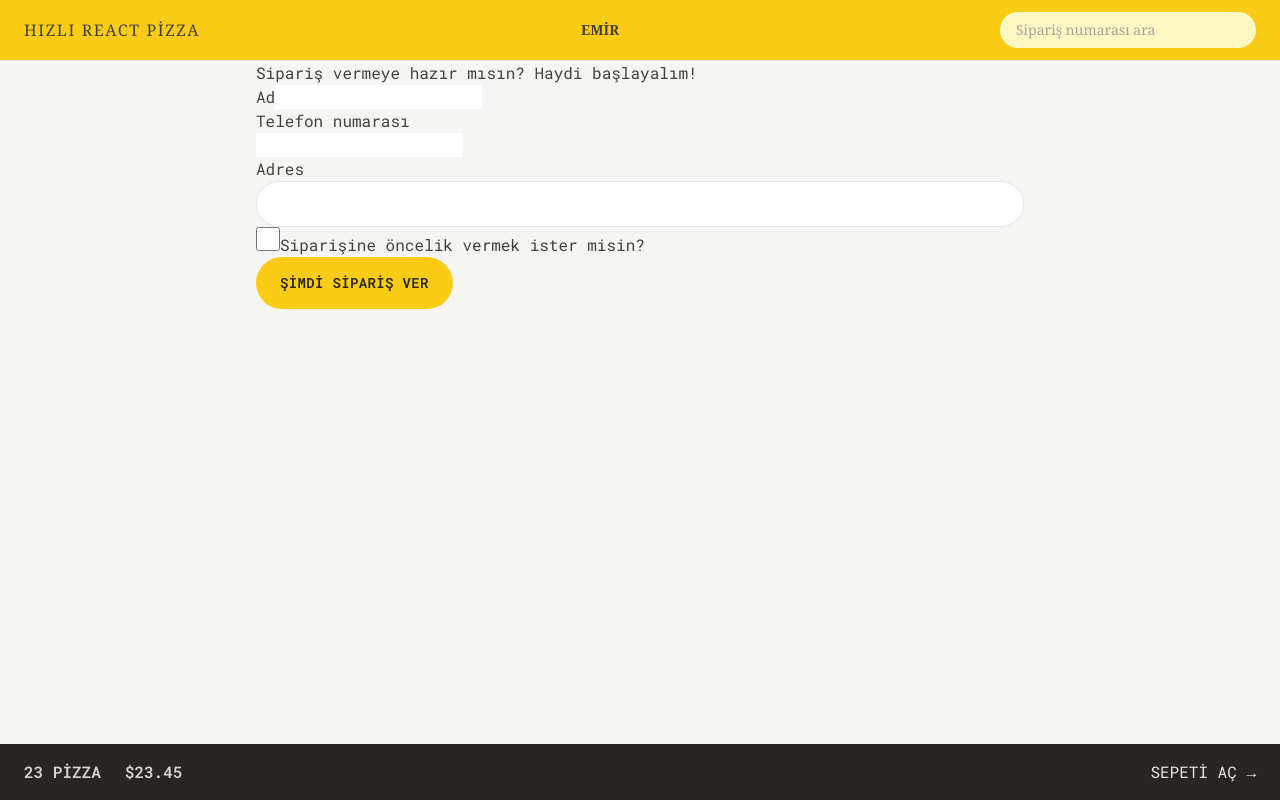
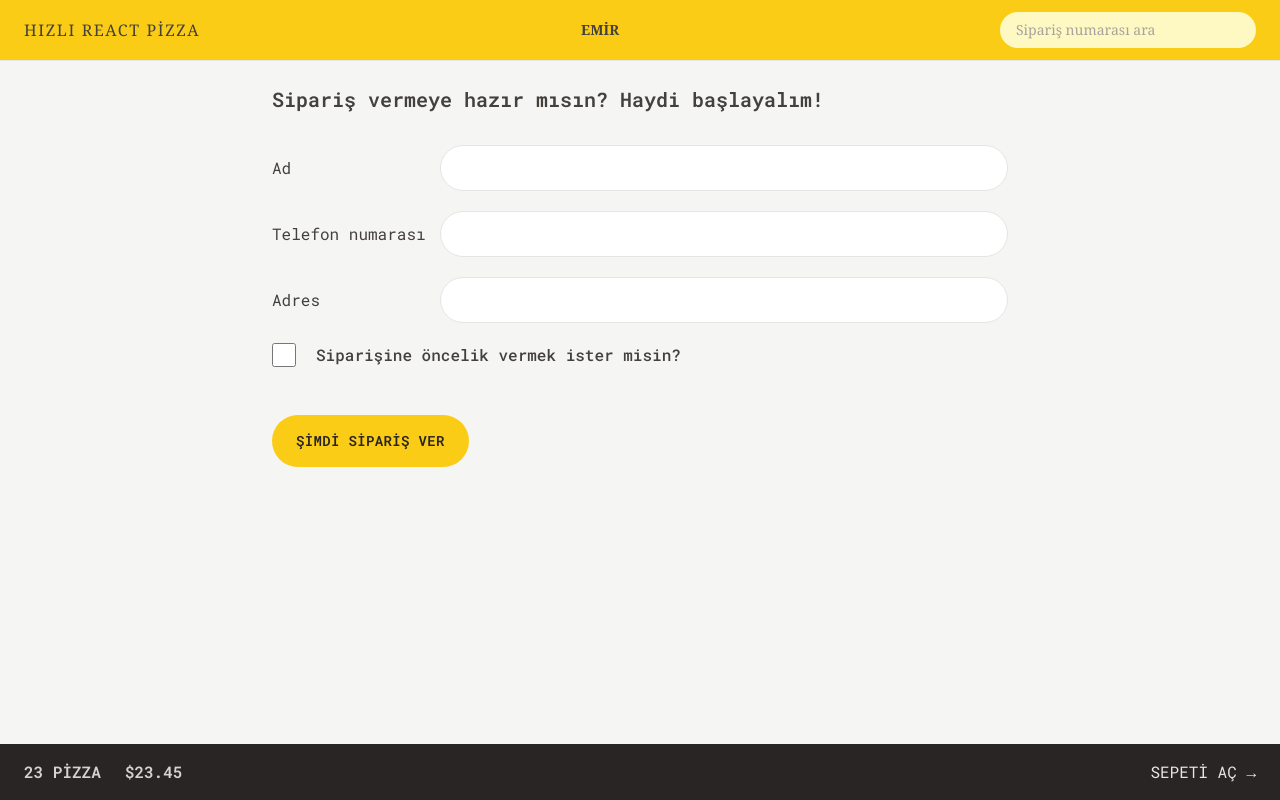
Before and after one commit to Emirkcgl/pizza-react, a React (Vite) app: page /order/new in a window 1280 px wide. Built offline with nearby package versions, Linux system fonts and the light colour scheme.

Commit message:
Styling the Order Form

```diff
--- a/src/features/order/CreateOrder.jsx
+++ b/src/features/order/CreateOrder.jsx
@@ -1,9 +1,8 @@
-import { useState } from "react";
-import { Form, redirect, useActionData, useLoaderData, useNavigation } from "react-router-dom";
-import Cart from "../cart/Cart";
+import { Form, redirect, useActionData, useNavigation } from "react-router-dom";
+
 import { createOrder } from "../../services/apiRestaurant";
 import Button from "../../UI/Button";
-// https://uibakery.io/regex-library/phone-number
+
 function isValidPhone(str) {
   return /^\+?\d{1,4}?[-.\s]?\(?\d{1,3}?\)?[-.\s]?\d{1,4}[-.\s]?\d{1,4}[-.\s]?\d{1,9}$/.test(str);
 }
@@ -32,59 +31,82 @@ const fakeCart = [
   },
 ];
 
+const inputStyles =
+  "rounded-full border border-stone-200 px-4 py-2 text-sm transition-all duration-300 placeholder:text-stone-400 focus:outline-none focus:ring focus:ring-yellow-400 md:px-6 md:py-3";
+
 function CreateOrder() {
   const navigation = useNavigation();
   const isSubmitting = navigation.state === "submitting";
-  // const [withPriority, setWithPriority] = useState(false);
-
   const formErrors = useActionData();
 
   const cart = fakeCart;
+
   return (
-    <div>
-      <h2>Sipariş vermeye hazır mısın? Haydi başlayalım!</h2>
+    <div className="px-4 py-6">
+      <h2 className="mb-8 text-xl font-semibold">Sipariş vermeye hazır mısın? Haydi başlayalım!</h2>
 
       <Form method="POST">
-        <div>
-          <label>Ad</label>
-          <input type="text" name="customer" required />
+        <div className="mb-5 flex flex-col gap-2 sm:flex-row sm:items-center">
+          <label htmlFor="customer" className="sm:shrink-0 sm:basis-40">
+            Ad
+          </label>
+
+          <input className={`${inputStyles} grow`} type="text" name="customer" id="customer" required />
         </div>
 
-        <div>
-          <label>Telefon numarası</label>
-          <div>
-            <input type="tel" name="phone" required />
-          </div>
-          {formErrors?.phone && <p>{formErrors.phone}</p>}
-        </div>
+        <div className="mb-5 flex flex-col gap-2 sm:flex-row sm:items-center">
+          <label htmlFor="phone" className="sm:shrink-0 sm:basis-40">
+            Telefon numarası
+          </label>
 
-        <div>
-          <label>Adres</label>
-          <div>
+          <div className="grow">
             <input
-              className="w-full rounded-full border border-stone-200 px-4 py-2 text-sm transition-all duration-300 placeholder:text-stone-400 focus:outline-none focus:ring focus:ring-yellow-400 md:px-6 md:py-3"
-              type="text"
-              name="address"
+              className={`${inputStyles} w-full`}
+              type="tel"
+              name="phone"
+              id="phone"
               required
+              aria-invalid={Boolean(formErrors?.phone)}
+              aria-describedby={formErrors?.phone ? "phone-error" : undefined}
             />
+
+            {formErrors?.phone && (
+              <p id="phone-error" role="alert" className="mt-2 rounded-md bg-red-100 p-2 text-xs text-red-700">
+                {formErrors.phone}
+              </p>
+            )}
           </div>
         </div>
 
-        <div>
+        <div className="mb-5 flex flex-col gap-2 sm:flex-row sm:items-center">
+          <label htmlFor="address" className="sm:shrink-0 sm:basis-40">
+            Adres
+          </label>
+
+          <div className="grow">
+            <input className={`${inputStyles} w-full`} type="text" name="address" id="address" required />
+          </div>
+        </div>
+
+        <div className="mb-12 flex items-center gap-5">
           <input
             type="checkbox"
             name="priority"
             id="priority"
             className="h-6 w-6 accent-yellow-400 focus:outline-none focus:ring focus:ring-yellow-400 focus:ring-offset-2"
-            // value={withPriority}
-            // onChange={(e) => setWithPriority(e.target.checked)}
           />
-          <label htmlFor="priority">Siparişine öncelik vermek ister misin?</label>
+
+          <label htmlFor="priority" className="font-medium">
+            Siparişine öncelik vermek ister misin?
+          </label>
         </div>
 
         <div>
           <input type="hidden" name="cart" value={JSON.stringify(cart)} />
-          <Button type="primary">{isSubmitting ? "Sipariş veriliyor..." : "Şimdi sipariş ver"}</Button>
+
+          <Button type="primary" disabled={isSubmitting}>
+            {isSubmitting ? "Sipariş veriliyor..." : "Şimdi sipariş ver"}
+          </Button>
         </div>
       </Form>
     </div>
@@ -93,13 +115,14 @@ function CreateOrder() {
 
 export async function action({ request }) {
   const formData = await request.formData();
-  const data = Object.fromEntries(formData); // veriyi nesneye dönüştürdük
+  const data = Object.fromEntries(formData);
 
   const order = {
     ...data,
     cart: JSON.parse(data.cart),
     priority: data.priority === "on",
   };
+
   console.log(order);
 
   const errors = {};
@@ -107,6 +130,7 @@ export async function action({ request }) {
   if (!isValidPhone(order.phone)) {
     errors.phone = "Lütfen geçerli bir telefon numarası girin.";
   }
+
   if (Object.keys(errors).length > 0) return errors;
 
   const newOrder = await createOrder(order);
```
Also changed, not shown: index.html (+5 -1 lines).
